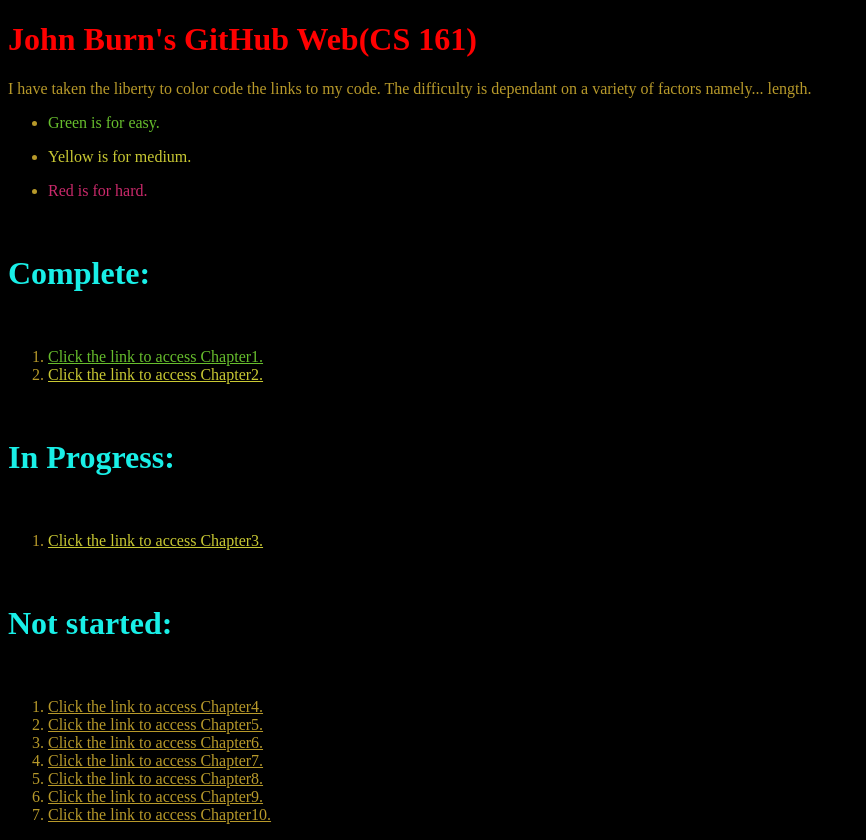
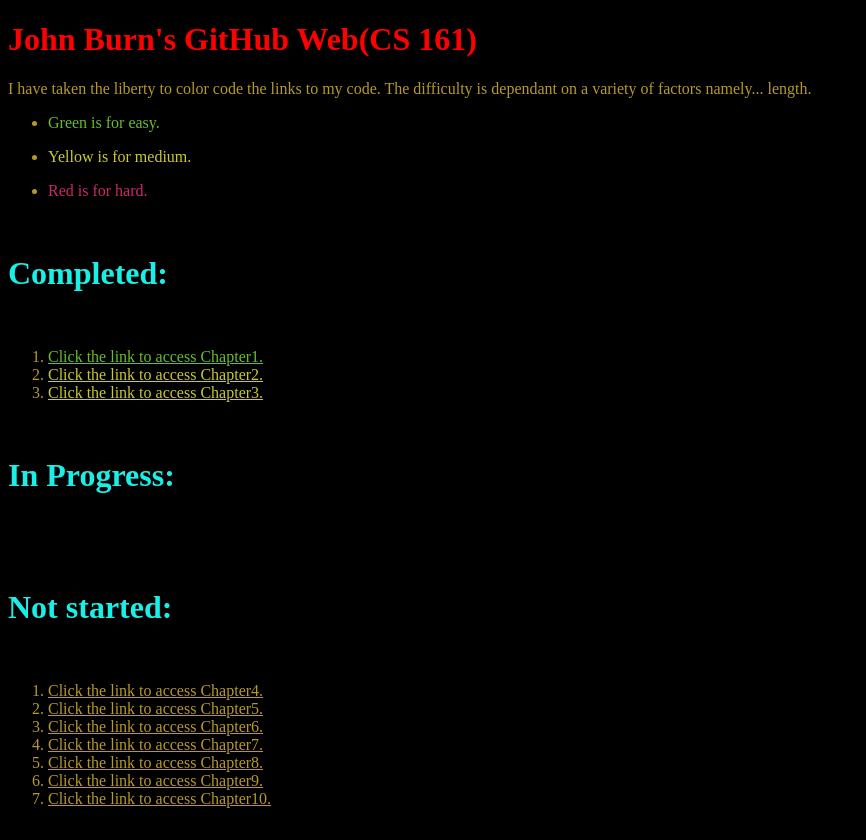
Before and after one commit to Jburns2019/web, a plain HTML site: page index.html in a window 1280 px wide. Shown: the whole page, without its empty margins (0-866 px from the left). Drawn offline with Linux system fonts and the light colour scheme.

Commit message:
Update index.html

```diff
--- a/index.html
+++ b/index.html
@@ -36,7 +36,7 @@
 
     <br>
 
-    <h1>Complete:</h1>
+    <h1>Completed:</h1>
 
     <br>
 
@@ -48,6 +48,11 @@
         <li>
           <a href="https://docs.google.com/document/d/1EL6jKN3wt90C3JoWWubY2h6l-kePadZAHOfvznBObDI/edit" style="color: rgb(201,201,51)"> Click the link to access Chapter2.</a>
         </li>
+
+        <li>
+          <a href="https://docs.google.com/document/d/1SAqTIlzfOaKSF4Hwg8VCz1zO8fqW8GGqb_d0Alf7140/edit" style="color: rgb(201,201,51)"> Click the link to access Chapter3. </a>
+        </li>
+
       </ol>
 
     <br>
@@ -57,9 +62,6 @@
     <br>
 
     <ol>
-      <li>
-        <a href="https://docs.google.com/document/d/1SAqTIlzfOaKSF4Hwg8VCz1zO8fqW8GGqb_d0Alf7140/edit" style="color: rgb(201,201,51)"> Click the link to access Chapter3. </a>
-      </li>
     </ol>
 
     <br>
```
